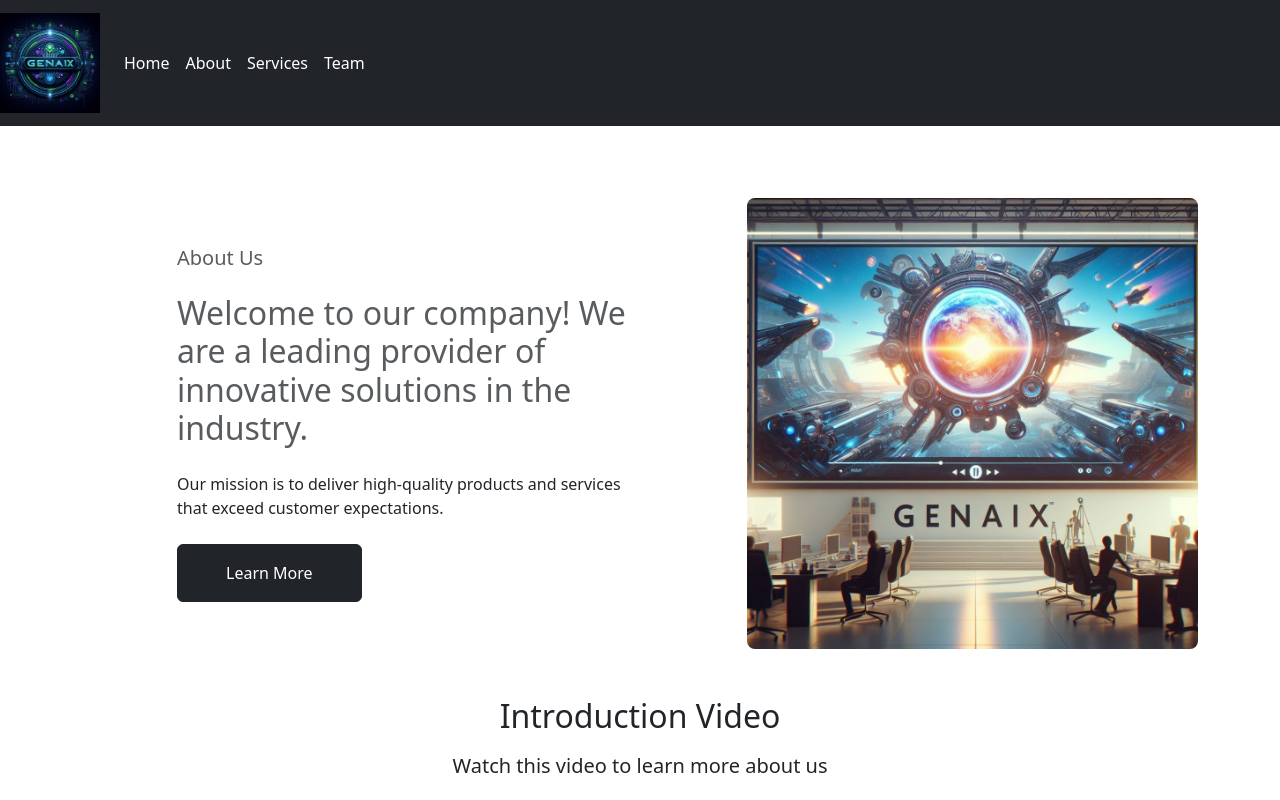
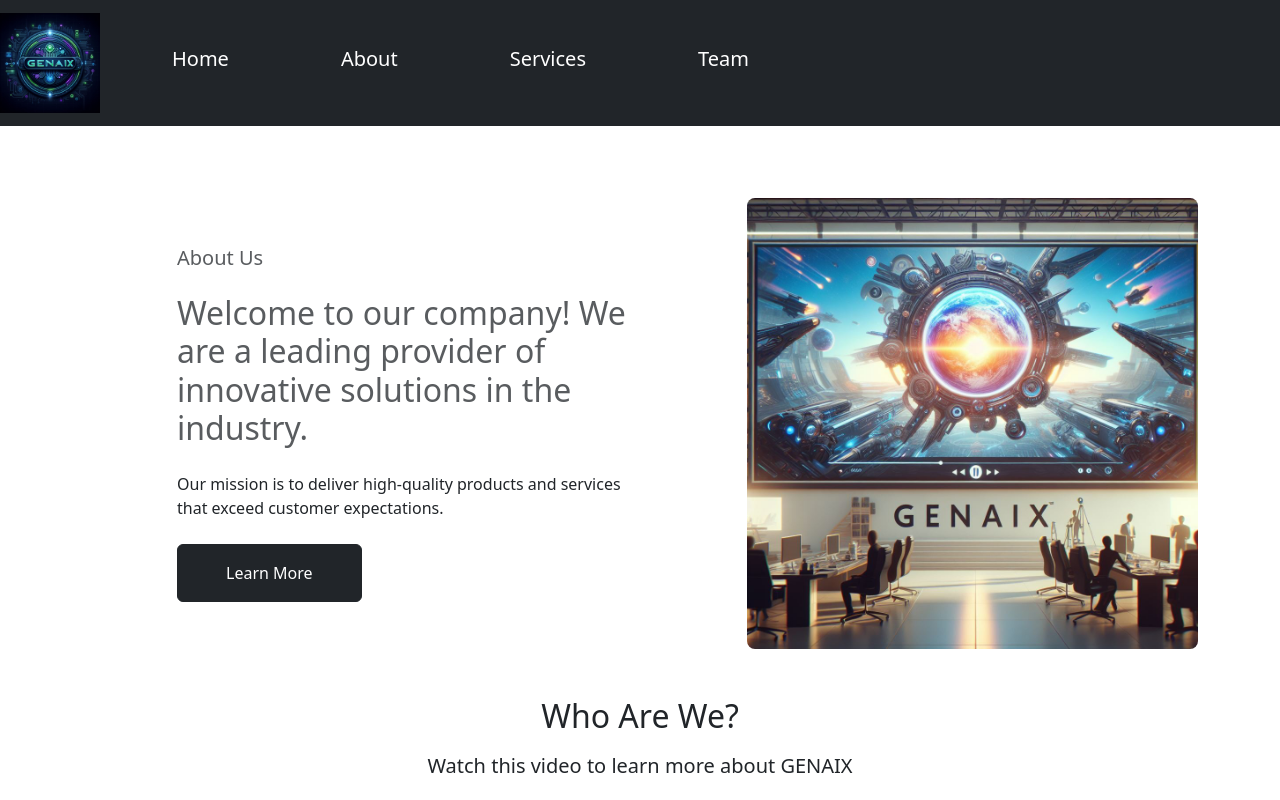
Before and after one commit to LunlunChin/CAT201--React, a React (Vite) app: page / in a window 1280 px wide. Shown: the top 800 px of the page. Built offline with nearby package versions, Linux system fonts and the light colour scheme.

Commit message:
add mission,vision..

```diff
--- a/src/App.tsx
+++ b/src/App.tsx
@@ -4,6 +4,7 @@ import Video from "./components/Video";
 import Service from "./components/Service";
 import Team from "./components/Team";
 import Footer from "./components/Footer";
+import Mission from "./components/Mission";
 import { BrowserRouter as Router, Route, Routes } from "react-router-dom";
 
 function HomePage() {
@@ -13,6 +14,15 @@ function HomePage() {
       <Video />
       <Service />
       <Team />
+    </>
+  );
+}
+
+function AboutPage() {
+  return (
+    <>
+      <Mission />
+      <Video />
     </>
   );
 }
@@ -27,7 +37,7 @@ function App() {
         <br />
         <Routes>
           <Route path="/" element={<HomePage />}></Route>
-          <Route path="/about" element={<Video />}></Route>
+          <Route path="/about" element={<AboutPage />}></Route>
           <Route path="/services" element={<Service />}></Route>
           <Route path="/team" element={<Team />}></Route>
         </Routes>
--- a/src/components/Header.tsx
+++ b/src/components/Header.tsx
@@ -11,18 +11,18 @@ const Header: React.FC = () => {
       </a>
       <Navbar.Toggle aria-controls="basic-navbar-nav" />
       <Navbar.Collapse id="basic-navbar-nav">
-        <Nav className="ml-auto ">
-          <Nav.Link className="text-white" href="/ ">
-            Home
+        <Nav className="ml-auto">
+          <Nav.Link className="text-white mx-5 h" href="/ ">
+            <span className="h5">Home</span>
           </Nav.Link>
-          <Nav.Link className="text-white" href="about">
-            About
+          <Nav.Link className="text-white mx-5 h4" href="about">
+            <span className="h5">About</span>
           </Nav.Link>
-          <Nav.Link className="text-white" href="services">
-            Services
+          <Nav.Link className="text-white mx-5 h4" href="services">
+            <span className="h5"> Services</span>
           </Nav.Link>
-          <Nav.Link className="text-white" href="team">
-            Team
+          <Nav.Link className="text-white mx-5 h4" href="team">
+            <span className="h5">Team</span>
           </Nav.Link>
         </Nav>
       </Navbar.Collapse>
--- /dev/null
+++ b/src/components/Mission.tsx
@@ -0,0 +1,68 @@
+import React from "react";
+import { Container, Row, Col } from "react-bootstrap";
+
+const MissionSection = () => {
+  return (
+    <section>
+      <h1
+        className="mb-5"
+        style={{
+          display: "flex",
+          justifyContent: "center",
+          alignItems: "center",
+          color: "darkred",
+        }}
+      >
+        Our Mission, Vision, and Values
+      </h1>{" "}
+      <Container>
+        <Row>
+          <Col>
+            <h3 className="text-center mb-3">Mission</h3>
+            <p>
+              GenAIx is committed to harnessing the power of artificial
+              intelligence to revolutionize industries. We strive to provide
+              innovative solutions that empower businesses, enhance efficiency,
+              and drive growth.
+            </p>
+          </Col>
+          <Col>
+            <h3 className="text-center mb-3">Vision</h3>
+            <p>
+              Our vision is to be a global leader in AI technology, recognized
+              for our cutting-edge solutions, ethical AI practices, and
+              contribution to a smarter and more sustainable future.
+            </p>
+          </Col>
+          <Col>
+            <h3 className="text-center mb-3">Values</h3>
+            <ul>
+              <li>
+                Innovation: We believe in the power of innovation to transform
+                businesses and society.
+              </li>
+              <li>
+                Integrity: We uphold the highest standards of integrity in all
+                of our actions.
+              </li>
+              <li>
+                Quality: We are dedicated to delivering high-quality solutions
+                that exceed customer expectations.
+              </li>
+              <li>
+                Collaboration: We foster a collaborative environment that
+                encourages teamwork and mutual respect.
+              </li>
+              <li>
+                Sustainability: We are committed to making a positive impact on
+                the environment and society.
+              </li>
+            </ul>
+          </Col>
+        </Row>
+      </Container>
+    </section>
+  );
+};
+
+export default MissionSection;
--- a/src/components/Video.tsx
+++ b/src/components/Video.tsx
@@ -9,8 +9,10 @@ const Video: React.FC = () => {
       <Container>
         <Row className="justify-content-center text-center mb-4">
           <Col lg={8}>
-            <h2 className="mb-3">Introduction Video</h2>
-            <p className="lead mb-4">Watch this video to learn more about us</p>
+            <h2 className="mb-3">Who Are We?</h2>
+            <p className="lead mb-4">
+              Watch this video to learn more about GENAIX
+            </p>
           </Col>
         </Row>
         <Row className="justify-content-center">
```
